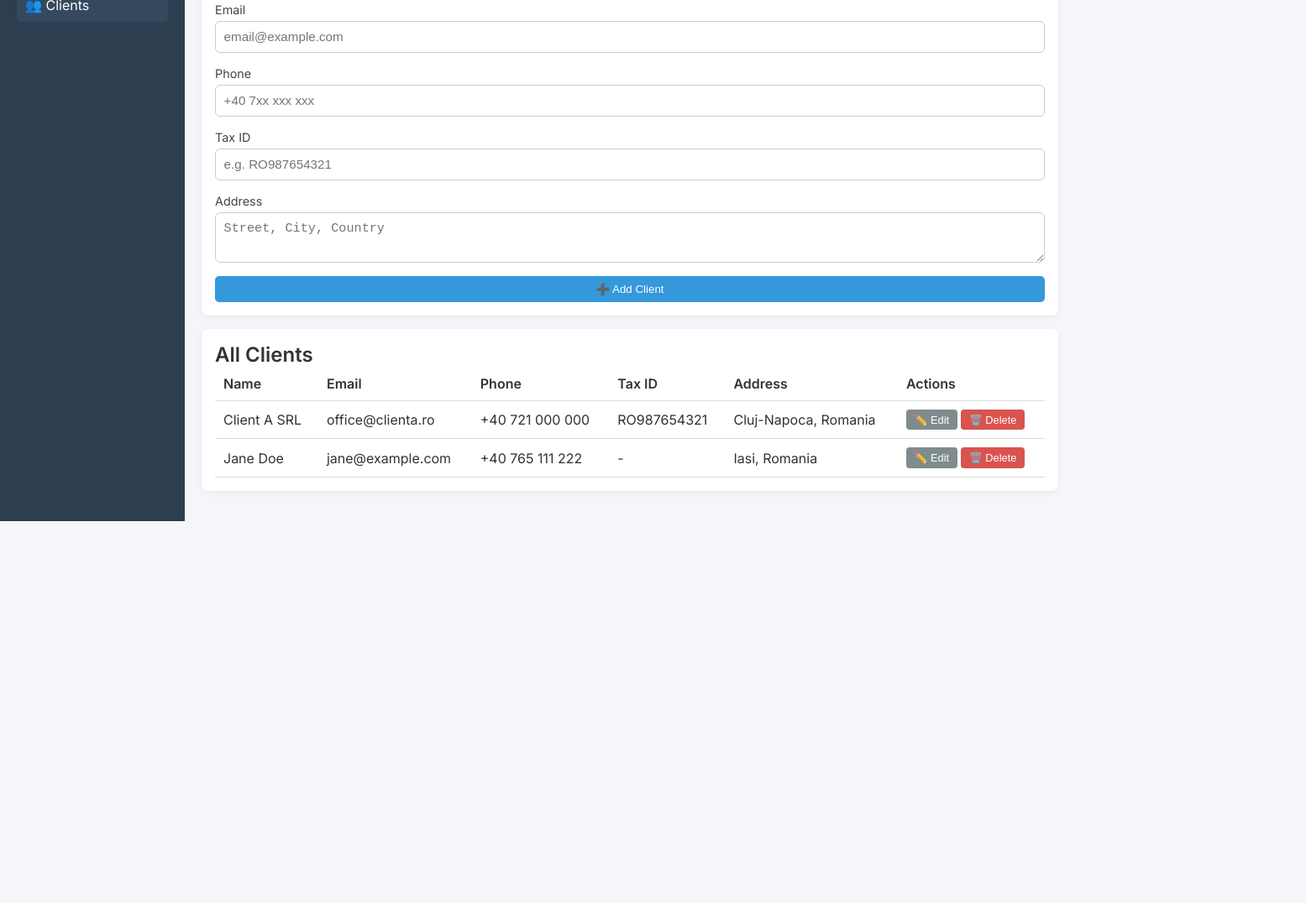
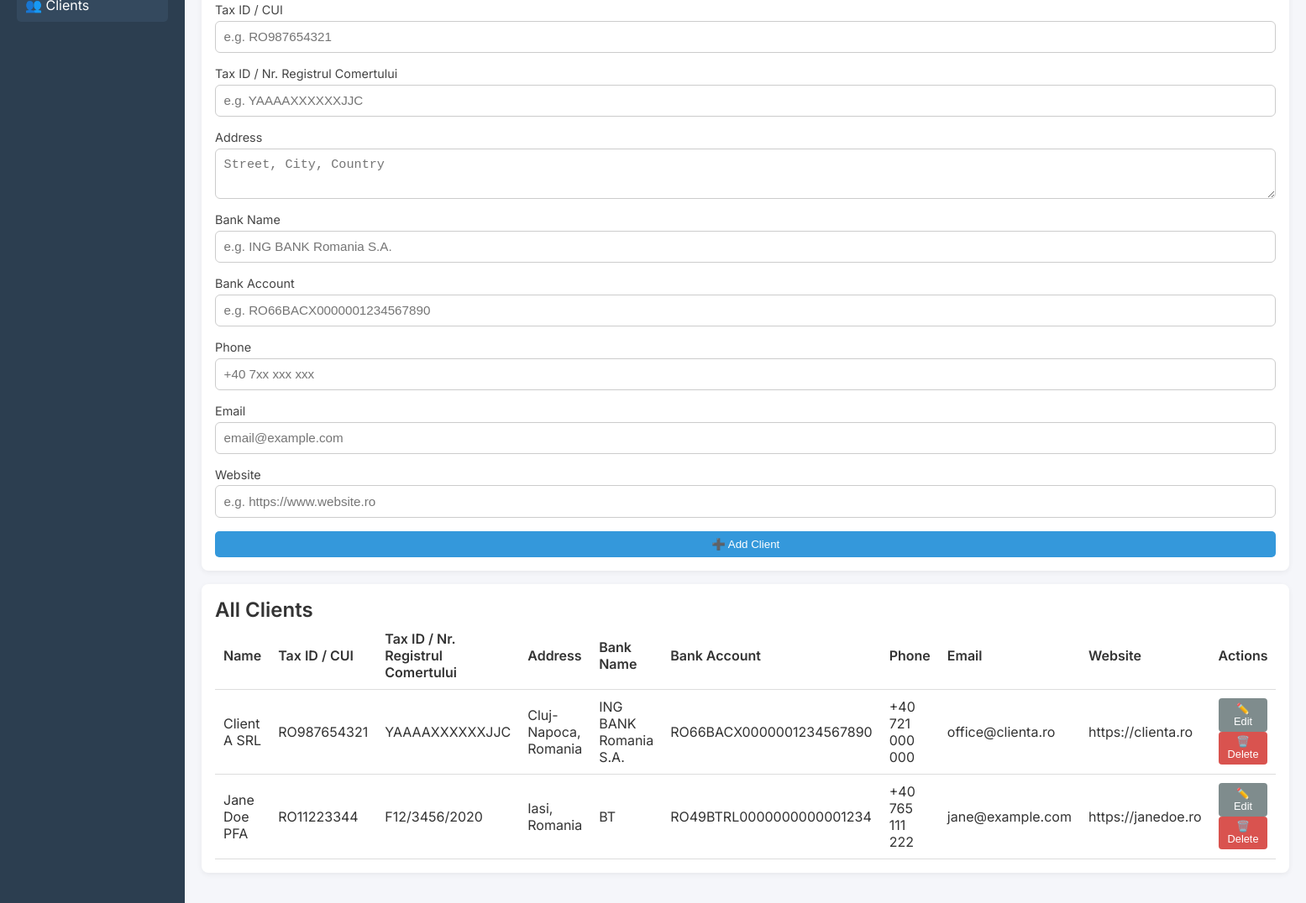
Before and after one commit to cbuzuloiu/invoiceManagement, a plain HTML site: page clients.html in a window 1280 px wide. Shown: the part 198-1274 px from the top of the page at 84% size, 1555 px wide, since content can reach past the window. Before the commit the page ends 819 px from the top, so only its background shows below. Drawn offline with Linux system fonts and the light colour scheme.

Commit message:
modified the issuers form and updated the clients form

```diff
--- a/clients.html
+++ b/clients.html
@@ -38,20 +38,36 @@
               <input type="text" id="client-name" placeholder="Client or Company Name" required>
             </div>
             <div class="form-group">
-              <label for="client-email">Email</label>
-              <input type="email" id="client-email" placeholder="email@example.com">
+              <label for="client-taxid">Tax ID / CUI</label>
+              <input type="text" id="client-taxid" placeholder="e.g. RO987654321">
+            </div>
+            <div class="form-group">
+              <label for="client-taxid-reg">Tax ID / Nr. Registrul Comertului</label>
+              <input type="text" id="client-taxid-reg" placeholder="e.g. YAAAAXXXXXXJJC">
+            </div>
+            <div class="form-group">
+              <label for="client-address">Address</label>
+              <textarea id="client-address" rows="2" placeholder="Street, City, Country"></textarea>
+            </div>
+            <div class="form-group">
+              <label for="client-bank-name">Bank Name</label>
+              <input type="text" id="client-bank-name" placeholder="e.g. ING BANK Romania S.A.">
+            </div>
+            <div class="form-group">
+              <label for="client-bank-account">Bank Account</label>
+              <input type="text" id="client-bank-account" placeholder="e.g. RO66BACX0000001234567890">
             </div>
             <div class="form-group">
               <label for="client-phone">Phone</label>
               <input type="tel" id="client-phone" placeholder="+40 7xx xxx xxx">
             </div>
             <div class="form-group">
-              <label for="client-taxid">Tax ID</label>
-              <input type="text" id="client-taxid" placeholder="e.g. RO987654321">
+              <label for="client-email">Email</label>
+              <input type="email" id="client-email" placeholder="email@example.com">
             </div>
             <div class="form-group">
-              <label for="client-address">Address</label>
-              <textarea id="client-address" rows="2" placeholder="Street, City, Country"></textarea>
+              <label for="client-website">Website</label>
+              <input type="text" id="client-website" placeholder="e.g. https://www.website.ro">
             </div>
             <button type="submit" class="btn">➕ Add Client</button>
           </form>
@@ -64,31 +80,43 @@
             <thead>
               <tr>
                 <th>Name</th>
+                <th>Tax ID / CUI</th>
+                <th>Tax ID / Nr. Registrul Comertului</th>
+                <th>Address</th>
+                <th>Bank Name</th>
+                <th>Bank Account</th>
+                <th>Phone</th>
                 <th>Email</th>
-                <th>Phone</th>
-                <th>Tax ID</th>
-                <th>Address</th>
+                <th>Website</th>
                 <th>Actions</th>
               </tr>
             </thead>
             <tbody>
               <tr>
                 <td>Client A SRL</td>
+                <td>RO987654321</td>
+                <td>YAAAAXXXXXXJJC</td>
+                <td>Cluj-Napoca, Romania</td>
+                <td>ING BANK Romania S.A.</td>
+                <td>RO66BACX0000001234567890</td>
+                <td>+40 721 000 000</td>
                 <td>office@clienta.ro</td>
-                <td>+40 721 000 000</td>
-                <td>RO987654321</td>
-                <td>Cluj-Napoca, Romania</td>
+                <td>https://clienta.ro</td>
                 <td>
                   <button class="btn small">✏️ Edit</button>
                   <button class="btn small danger">🗑️ Delete</button>
                 </td>
               </tr>
               <tr>
-                <td>Jane Doe</td>
+                <td>Jane Doe PFA</td>
+                <td>RO11223344</td>
+                <td>F12/3456/2020</td>
+                <td>Iasi, Romania</td>
+                <td>BT</td>
+                <td>RO49BTRL0000000000001234</td>
+                <td>+40 765 111 222</td>
                 <td>jane@example.com</td>
-                <td>+40 765 111 222</td>
-                <td>-</td>
-                <td>Iasi, Romania</td>
+                <td>https://janedoe.ro</td>
                 <td>
                   <button class="btn small">✏️ Edit</button>
                   <button class="btn small danger">🗑️ Delete</button>
```
Also changed, not shown: issuers.html (+22 -10 lines).
